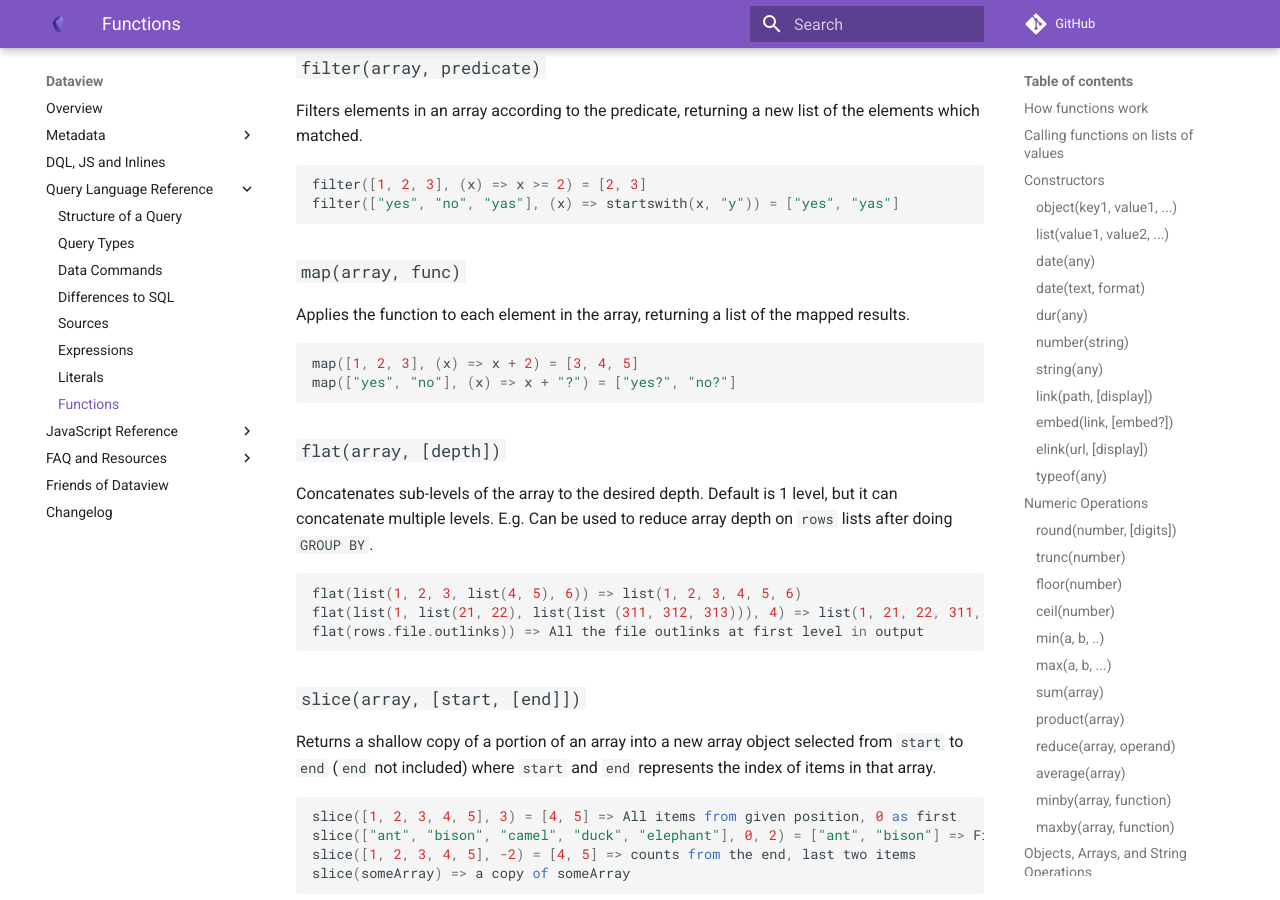
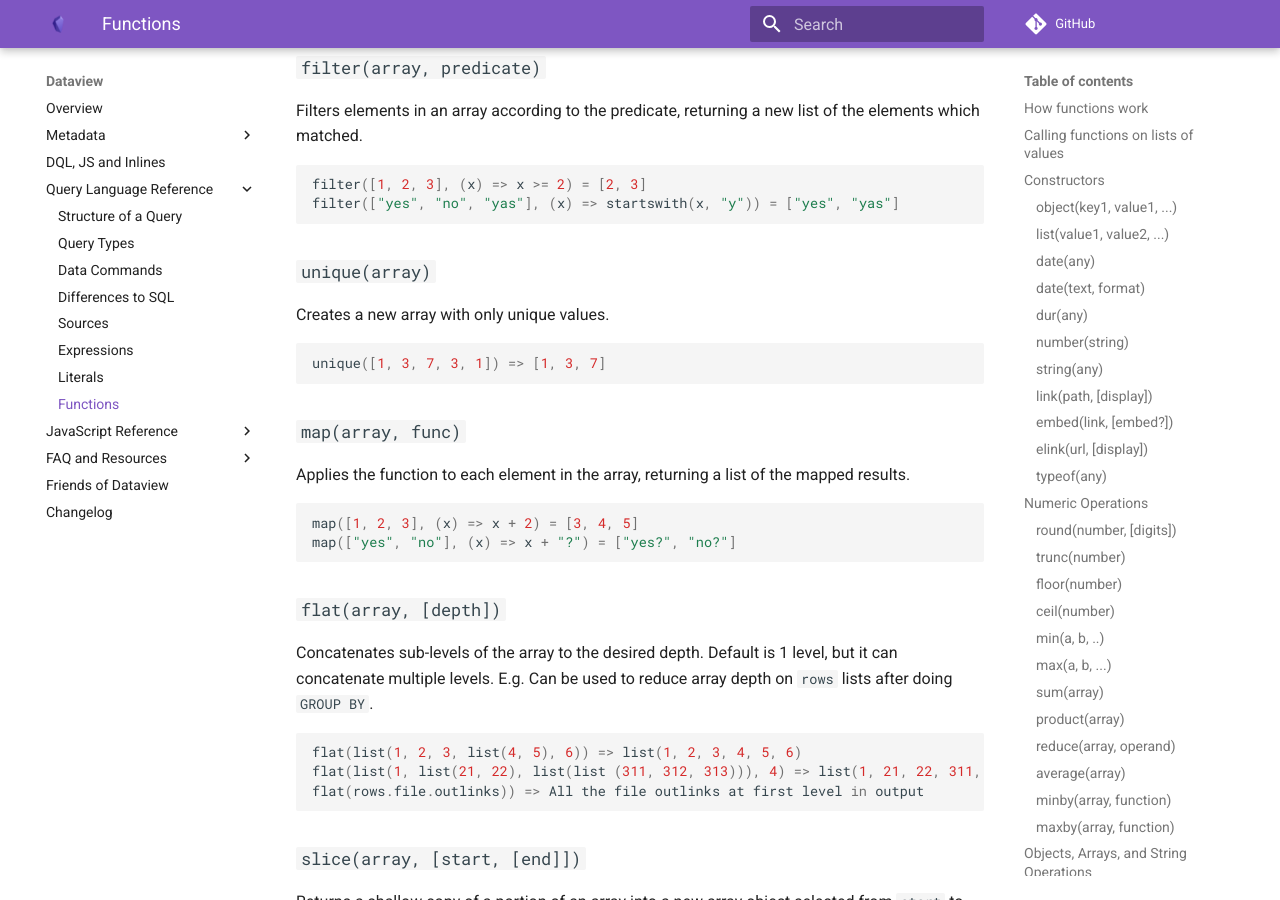
Before and after one commit to blacksmithgu/obsidian-dataview, an MkDocs documentation site: the page built from docs/docs/reference/functions.md, in a window 1280 px wide and 900 px high, scrolled down 10805 px. Built offline with MkDocs 1.6.1 and Material for MkDocs 9.7.7, drawn with Linux system fonts in a browser that asks for light colours; comment, search, counter and statistics services are not loaded.

Commit message:
Add documentation and tests for DQL - unique()
Add missing tests and documentation related to the DQL function `unique()`

````diff
--- a/docs/docs/reference/functions.md
+++ b/docs/docs/reference/functions.md
@@ -512,6 +512,14 @@ filter([1, 2, 3], (x) => x >= 2) = [2, 3]
 filter(["yes", "no", "yas"], (x) => startswith(x, "y")) = ["yes", "yas"]
 ```
 
+### `unique(array)`
+
+Creates a new array with only unique values.
+
+```js
+unique([1, 3, 7, 3, 1]) => [1, 3, 7]
+```
+
 ### `map(array, func)`
 
 Applies the function to each element in the array, returning a list of the mapped results.
````
Also changed, not shown: 1 other file.
